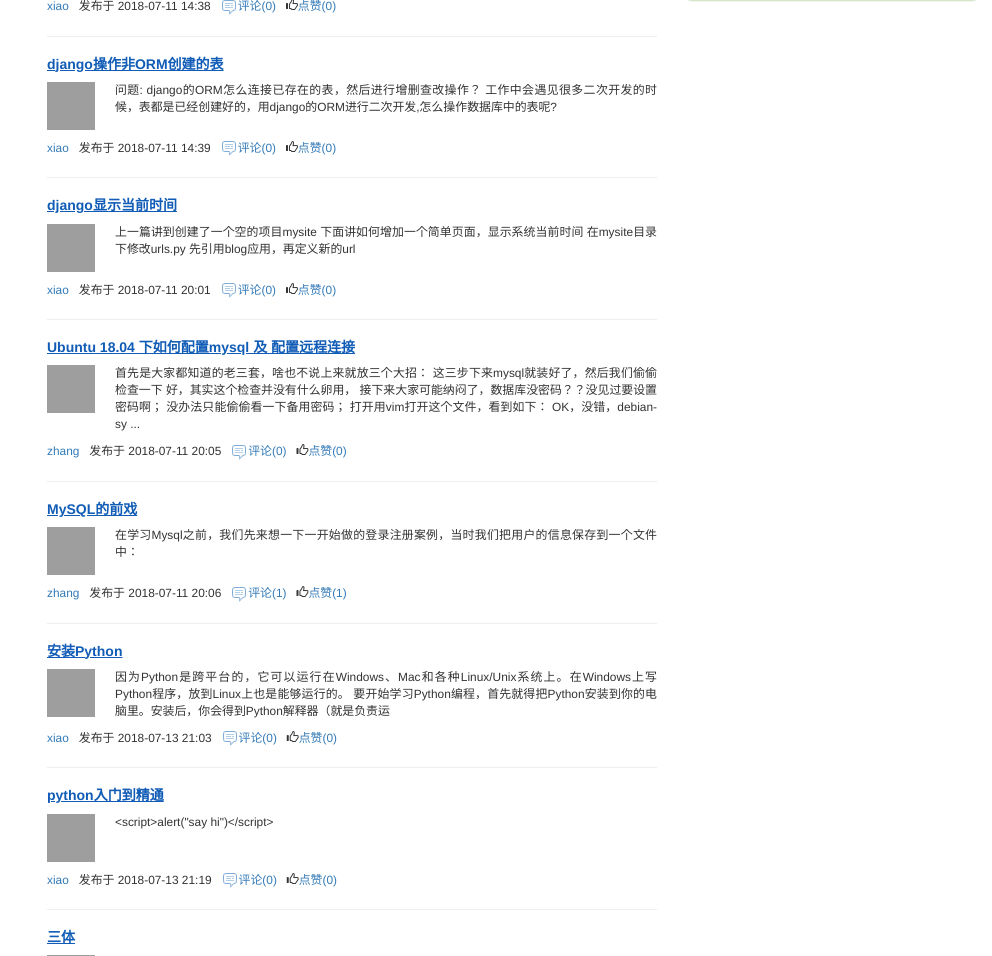
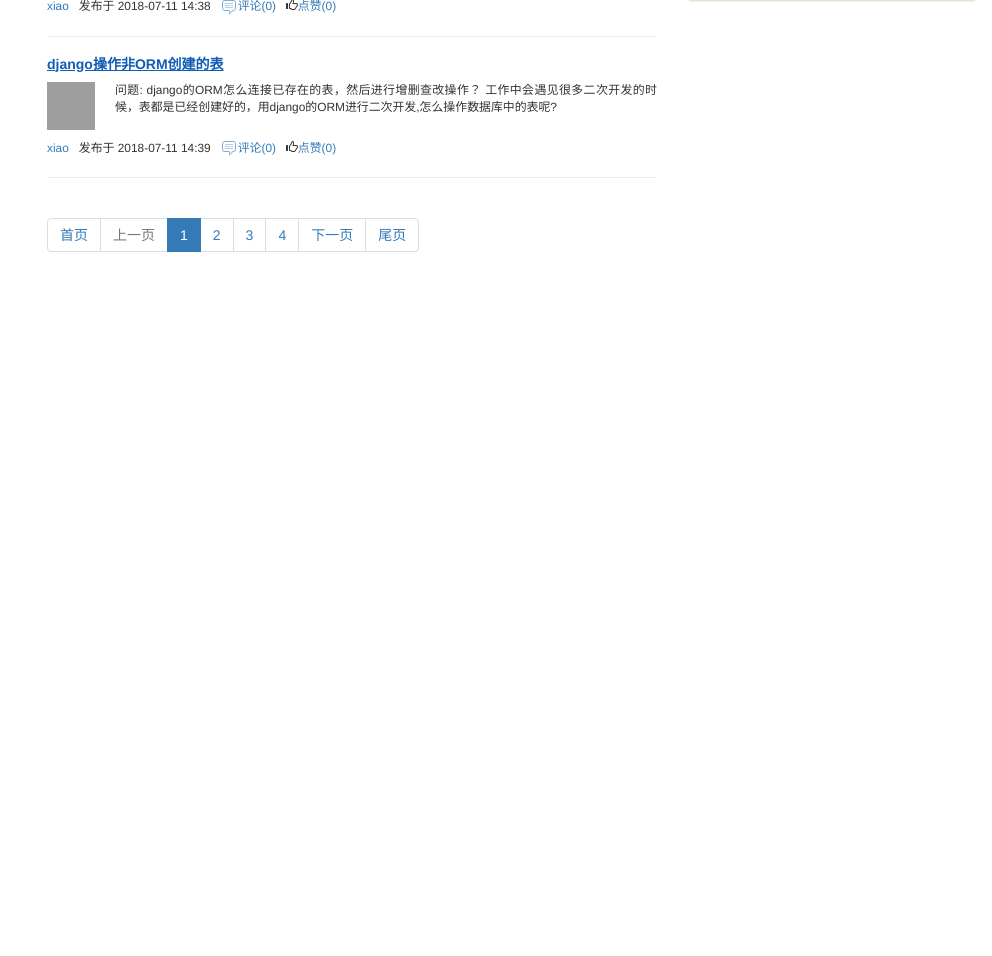
Before and after one commit to py3study/cnblog, a Django app: page / in a window 1280 px wide. Shown: the part 383-1339 px from the top of the page, without its empty margins (288-1280 px from the left). After the commit the page ends 635 px from the top, so only its background shows below. Run offline with Django 3.2, Linux system fonts and the light colour scheme; data comes from the database, SQL or seed files in the repository; some libraries are stand-ins or nearby versions; grey boxes are pictures that could not be loaded.

Commit message:
添加分页

```diff
--- a/blog/views.py
+++ b/blog/views.py
@@ -11,6 +11,16 @@ import os
 from bs4 import BeautifulSoup
 from blog.form import UserForm
 from utils.code import check_code
+from django.core.paginator import Paginator, EmptyPage, PageNotAnInteger
+
+
+# def page_html(request,data):
+#     try:
+#         page_num = int(request.GET.get('page', 1))
+#     except Exception:
+#         page_num = 1
+#
+#     return Pagination(page_num, len(data))
 
 def code(request):
     """
@@ -78,7 +88,31 @@ def required_login(func):
 
 def index(request):  # 首页
     article_list = Article.objects.all()  # 查询所有文章
-    return render(request, "index.html", {"article_list": article_list})
+    paginator = Paginator(article_list, 3)  # 每页显示2条
+
+    # 异常判断
+    try:
+        # 当前页码，如果取不到page参数，默认为1
+        current_num = int(request.GET.get("page", 1))  # 当前页码
+        article_list = paginator.page(current_num)  # 获取当前页码的数据
+    except Exception:  # 出现异常时
+        article_list = paginator.page(1)  # 强制更新为第一页
+        current_num = 1
+
+    #  如果页数十分多时，换另外一种显示方式
+    if paginator.num_pages > 9:  # 一般网页展示11页,左5页,右5页,加上当前页,共11页
+        if current_num - 4 < 1:  # 如果前5页小于1时
+            pageRange = range(1, 9)  # 页码的列表:范围是初始状态
+        elif current_num + 4 > paginator.num_pages:  # 如果后5页大于总页数时
+            # 页码的列表:范围是(当前页-5,总页数+1)。因为range顾头不顾尾,需要加1
+            pageRange = range(current_num - 4, paginator.num_pages + 1)
+        else:
+            # 页码的列表:后5页正常时,页码范围是(当前页-5,当前页+6)。注意不是+5,因为range顾头不顾尾！
+            pageRange = range(current_num - 4, current_num + 5)
+    else:
+        pageRange = paginator.page_range  # 页码的列表
+
+    return render(request, "index.html", {"article_list": article_list,"paginator": paginator, "current_num": current_num,"pageRange":pageRange})
 
 def logout(request):  # 注销
     auth.logout(request)
--- a/templates/index.html
+++ b/templates/index.html
@@ -51,20 +51,21 @@
                 <span class="icon-bar"></span>
                 <span class="icon-bar"></span>
             </button>
-            <a class="navbar-brand" href="#">博客园</a>
+            <a class="navbar-brand" href="/index/">博客园</a>
         </div>
 
         <!-- Collect the nav links, forms, and other content for toggling -->
         <div class="collapse navbar-collapse" id="bs-example-navbar-collapse-1">
             <ul class="nav navbar-nav">
-                <li class="active"><a href="#">首页 <span class="sr-only">(current)</span></a></li>
+                <li class="active"><a href="/index/">首页 <span class="sr-only">(current)</span></a></li>
                 {#                <li><a href="#">博问</a></li>#}
 
             </ul>
 
             <ul class="nav navbar-nav navbar-right">
                 {% if request.user.username %}
-                    <li><a href="/{{ request.user.username }}"><span class="glyphicon glyphicon-user"></span>&nbsp;{{ request.user.username }}</a>
+                    <li><a href="/{{ request.user.username }}"><span
+                            class="glyphicon glyphicon-user"></span>&nbsp;{{ request.user.username }}</a>
                     </li>
                     <li class="dropdown">
                         <a href="#" class="dropdown-toggle" data-toggle="dropdown" role="button" aria-haspopup="true"
@@ -119,7 +120,8 @@
                     {#                    </div>#}
                     <div class="article_item">
 
-                        <h5><a href="/{{ article.user.username }}/articles/{{ article.pk }}">{{ article.title }}</a></h5>
+                        <h5><a href="/{{ article.user.username }}/articles/{{ article.pk }}">{{ article.title }}</a>
+                        </h5>
                         <div>
                             <span class="media-left"><a href="/{{ article.user.username }}"><img width="48" height="48"
                                                                                                  src="https://ss0.baidu.com/6ONWsjip0QIZ8tyhnq/it/u=1758343206,1224786249&fm=58&bpow=1024&bpoh=1536"
@@ -135,14 +137,59 @@
                             发布于 <span>{{ article.create_time|date:'Y-m-d H:i' }}</span>&nbsp;&nbsp;
                             <img src="/static/img/icon_comment.gif" alt=""><a
                                 href="/{{ article.user.username }}/articles/{{ article.pk }}">评论({{ article.comment_count }})</a>&nbsp;&nbsp;
-                            <span class="glyphicon glyphicon-thumbs-up"></span><a href="/{{ article.user.username }}/articles/{{ article.pk }}">点赞({{ article.up_count }})</a>
+                            <span class="glyphicon glyphicon-thumbs-up"></span><a
+                                href="/{{ article.user.username }}/articles/{{ article.pk }}">点赞({{ article.up_count }})</a>
                         </div>
                     </div>
                     <hr>
                 {% endfor %}
+
             </div>
+            {#分页展示#}
+            <nav aria-label="Page navigation">
+                <ul class="pagination">
+                    <li><a href="?page=1" aria-label="Previous"><span aria-hidden="true">首页</span></a></li>
 
+                    {#has_previous 判断是否有上一页#}
+                    {% if article_list.has_previous %}
+                        {#previous_page_number 上一页的页码#}
+                        <li><a href="?page={{ article_list.previous_page_number }}" aria-label="Previous"><span
+                                aria-hidden="true">上一页</span></a></li>
+                    {% else %}
+                        {#class="disabled" 禁止用户点击#}
+                        <li class="disabled"><a href="" aria-label="Previous"><span aria-hidden="true">上一页</span></a>
+                        </li>
+                    {% endif %}
 
+                    {#遍历页码的列表#}
+                    {% for i in pageRange %}
+                        {#判断当前页码数等于底部页码时#}
+                        {% if current_num == i %}
+                            {#增加class,加深按钮#}
+                            <li class="active"><a href="?page={{ i }}">{{ i }}</a></li>
+                        {% else %}
+                            {#href参数为简写,它会自动获取当前路径，并拼接参数#}
+                            <li><a href="?page={{ i }}">{{ i }}</a></li>
+                        {% endif %}
+
+                    {% endfor %}
+
+                    {#has_next 判断是否有下一页#}
+                    {% if article_list.has_next %}
+                        {#next_page_number 下一页的页码#}
+                        <li><a href="?page={{ article_list.next_page_number }}" aria-label="Next"><span
+                                aria-hidden="true">下一页</span></a></li>
+                    {% else %}
+                        {#class="disabled" 禁止用户点击#}
+                        <li class="disabled"><a href="" aria-label="Next"><span aria-hidden="true">下一页</span></a></li>
+                    {% endif %}
+
+                    <li><a href="?page={{ paginator.num_pages }}" aria-label="Next"><span
+                            aria-hidden="true">尾页</span></a>
+                    </li>
+
+                </ul>
+            </nav>
         </div>
         <div class="col-md-3">
 
```
Also changed, not shown: 1 other file. Lines whose indentation alone changed are shown as unchanged.
